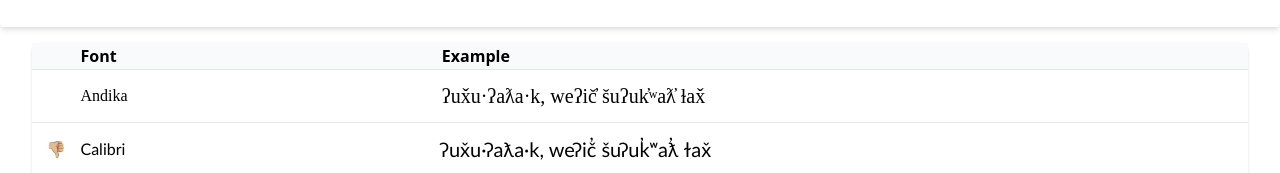
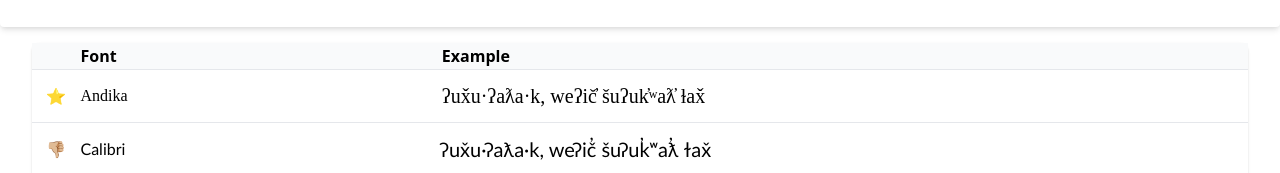
Before and after one commit to eddieantonio/makah-fonts, a Svelte app: page / in a window 1280 px wide. Shown: the part 228-401 px from the top of the page. Built offline with nearby package versions, Linux system fonts and the light colour scheme; a web font is replaced by a local one.

Commit message:
fix some font stuff

```diff
--- a/src/font-database.js
+++ b/src/font-database.js
@@ -1,7 +1,7 @@
 import { ALPHABET } from "./makah-alphabet";
 
 const TOP_PICKS = new Set([
-  "Arial", "Times New Roman", "Tahoma",
+  "Andika", "Arial", "Times New Roman", "Tahoma",
 ]);
 
 // Copy-pasted form form.
@@ -409,7 +409,7 @@
   }
 
   get css() {
-    return `font-family: ${this.family}, serif`;
+    return `font-family: ${this.family}!important`;
   }
 }
 
```
